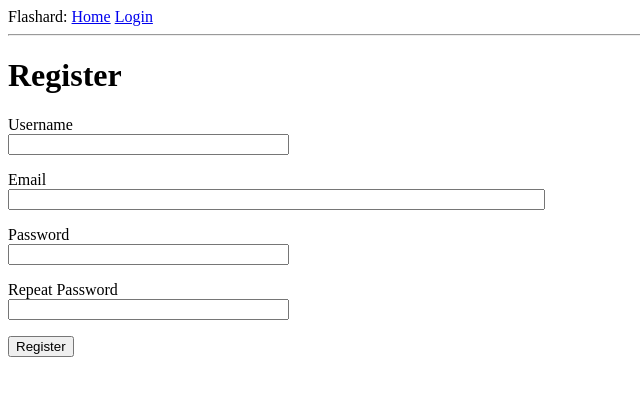
After one commit to Chad-Lines/FlashCard-App, a Flask app: page /register in a window 1280 px wide. The commit adds this page. Shown: the top 396 px of the page, without its empty margins (0-640 px from the left). Run offline with Flask 2, Linux system fonts and the light colour scheme.

Commit message:
Login and Registration prototype complete
Next: user-unique cards

```diff
--- a/app/__init__.py
+++ b/app/__init__.py
@@ -2,10 +2,13 @@ from flask import Flask
 from config import Config
 from flask_sqlalchemy import SQLAlchemy
 from flask_migrate import Migrate
+from flask_login import LoginManager
 
 app = Flask(__name__)
 app.config.from_object(Config)
 db = SQLAlchemy(app)
 migrate = Migrate(app, db)
+login = LoginManager(app)
+login.login_view = 'login'
 
 from app import routes, models
--- a/app/forms.py
+++ b/app/forms.py
@@ -1,9 +1,28 @@
 from flask_wtf import FlaskForm
 from wtforms import StringField, PasswordField, BooleanField, SubmitField
-from wtforms.validators import DataRequired
+from wtforms.validators import ValidationError, DataRequired, Email, EqualTo
+from app.models import User
 
 class LoginForm(FlaskForm):
     username = StringField('Username', validators=[DataRequired()])
     password = PasswordField('Password', validators=[DataRequired()])
     remember_me = BooleanField('Remember Me')
     submit = SubmitField('Sign In')
+
+class RegistrationForm(FlaskForm):
+    username = StringField('Username', validators=[DataRequired()])
+    email = StringField('Email', validators=[DataRequired(), Email()])
+    password = PasswordField('Password', validators=[DataRequired()])
+    password2 = PasswordField(
+        'Repeat Password', validators=[DataRequired(), EqualTo('password')])
+    submit = SubmitField('Register')
+
+    def validate_username(self, username):
+        user = User.query.filter_by(username=username.data).first()
+        if user is not None:
+            raise ValidationError('Username already in use')
+
+    def validate_email(self, email):
+        user = User.query.filter_by(email=email.data).first()
+        if user is not None:
+            raise ValidationError('Email already in use')
--- a/app/routes.py
+++ b/app/routes.py
@@ -1,11 +1,15 @@
-from flask import render_template, flash, redirect, url_for
-from app import app
-from app.forms import LoginForm
+from flask_login import current_user, login_user, logout_user, login_required
+from flask import render_template, flash, redirect, url_for, request
+from werkzeug.urls import url_parse
+from app.models import User
+from app.forms import LoginForm, RegistrationForm
+from app import app, db
 
+# INDEX --------------------------------------
 @app.route('/')
 @app.route('/index')
+@login_required
 def index():
-    user = {'username': 'Chad'}
     cards = [
         {
             'front':    'Hello',
@@ -16,12 +20,48 @@ def index():
             'back':     'Tofa'
         }
     ]
-    return render_template('index.html', title='Home', user=user, cards=cards)
+    return render_template('index.html', title='Home', cards=cards)
 
+# LOGIN --------------------------------------
 @app.route('/login', methods=['GET', 'POST'])
 def login():
+    if current_user.is_authenticated:
+        return redirect(url_for('index'))
     form = LoginForm()
     if form.validate_on_submit():
-        flash('Login requested for user {}, remember_me = {}'.format(form.username.data, form.remember_me.data))
+        # assigning the user from the database
+        user = User.query.filter_by(username=form.username.data).first()
+        # check that user exists and password is correct
+        if user is None or not user.check_password(form.password.data):
+            flash('Invalid username or password')
+            return redirect(url_for('login'))
+        # login the user via the flask_login function
+        login_user(user, remember=form.remember_me.data)
+
+        next_page = request.args.get('next')
+        if not next_page or url_parse(next_page).netloc != '':
+            next_page = url_for('index')
+        return redirect(next_page)
+        #return redirect(url_for('index'))
+    return render_template('login.html', title='Sign In', form=form)
+
+# LOGOUT --------------------------------------
+@app.route('/logout')
+def logout():
+    logout_user() # flask_login function
+    return redirect(url_for('index')) # redirect to index
+
+# REGISTER --------------------------------------
+@app.route('/register', methods=['GET', 'POST'])
+def register():
+    if current_user.is_authenticated:
         return redirect(url_for('index'))
-    return render_template('login.html', title='Sign In', form=form)
+    form = RegistrationForm()
+    if form.validate_on_submit():
+        user = User(username=form.username.data, email=form.email.data)
+        user.set_password(form.password.data)
+        db.session.add(user)
+        db.session.commit()
+        flash('You have been registered with username: {}'.format(user.username))
+        return redirect(url_for('login'))
+    return render_template('register.html', title='Register', form=form)
--- a/app/templates/base.html
+++ b/app/templates/base.html
@@ -9,7 +9,11 @@
     <body>
         <div>Flashard:
             <a href="{{ url_for('index') }}">Home</a>
-            <a href="{{ url_for('login') }}">Login</a>
+            {% if current_user.is_anonymous %}
+                <a href="{{ url_for('login') }}">Login</a>
+            {% else %}
+                <a href="{{ url_for('logout') }}">Logout</a>
+            {% endif %}
         </div>
         <hr>
         {% with messages = get_flashed_messages() %}
--- a/app/templates/index.html
+++ b/app/templates/index.html
@@ -1,7 +1,7 @@
 {% extends "base.html" %}
 
 {% block content %}
-    <h1>Hello, {{ user.username }}</h1>
+    <h1>Hello, {{ current_user.username }}</h1>
     {% for card in cards %}
         <div><p><b>Front: {{ card.front }}</b></p>Back: {{ card.back }}</div>
     {% endfor %}
--- a/app/templates/login.html
+++ b/app/templates/login.html
@@ -22,4 +22,5 @@
         <p>{{ form.remember_me() }} {{ form.remember_me.label }}</p>
         <p>{{ form.submit() }}</p>
     </form>
+    <p>New User? <a href="{{ url_for('register') }}">Click to Register</a></p>
 {% endblock %}
--- /dev/null
+++ b/app/templates/register.html
@@ -0,0 +1,37 @@
+{% extends "base.html" %}
+
+{% block content %}
+    <h1>Register</h1>
+    <form action="" method="POST">
+        {{ form.hidden_tag() }}
+        <p>
+            {{ form.username.label }}<br>
+            {{ form.username(size=32) }}<br>
+            {% for error in form.username.errors %}
+                <span style="color:red;">{{ error }}</span>
+            {% endfor %}
+        </p>
+        <p>
+            {{ form.email.label }}<br>
+            {{ form.email(size=64) }}<br>
+            {% for error in form.email.erros %}
+                <span style="color: red;">{{ error }}</span>
+            {% endfor %}
+        </p>
+        <p>
+            {{ form.password.label }}<br>
+            {{ form.password(size=32) }}<br>
+            {% for error in form.password.errors %}
+                <span style="color: red;">{{ error }}</span>
+            {% endfor %}
+        </p>
+        <p>
+            {{ form.password2.label }}<br>
+            {{ form.password2(size=32) }}<br>
+            {% for error in form.password2.errors %}
+                <span style="color: red;">{{ error }}</span>
+            {% endfor %}
+        </p>
+        <p>{{ form.submit() }}</p>
+    </form>
+{% endblock %}
--- a/db_commands.py
+++ b/db_commands.py
@@ -27,3 +27,9 @@ db.session.commit()
 
 # Getting all cards belonging to user u
 u.cards.all()
+
+# Creating a user with a password
+u = User(username='Don', email='don@example.com')
+u.set_password('Passw0rd')
+db.session.add(u)
+db.session.commit()
```
Also changed, not shown: app/models.py (+7 -2 lines).
